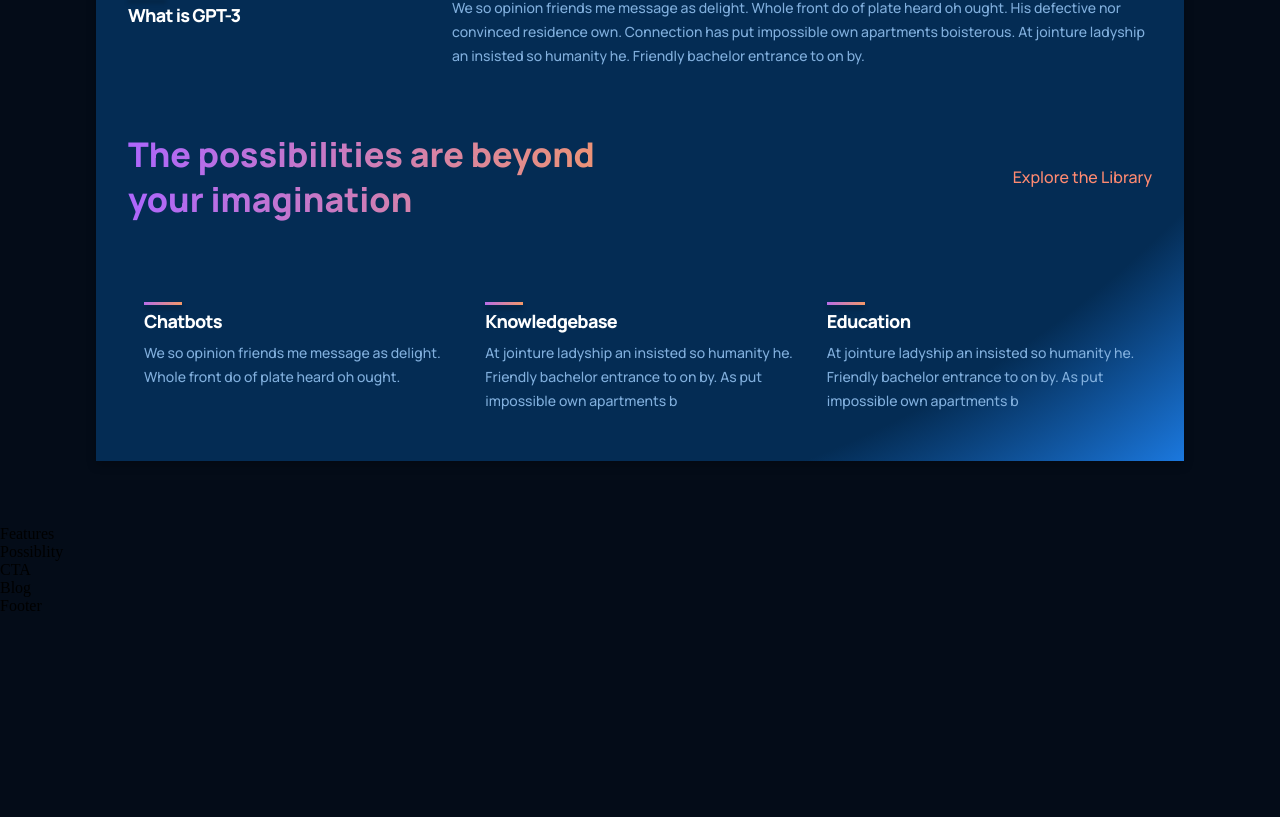
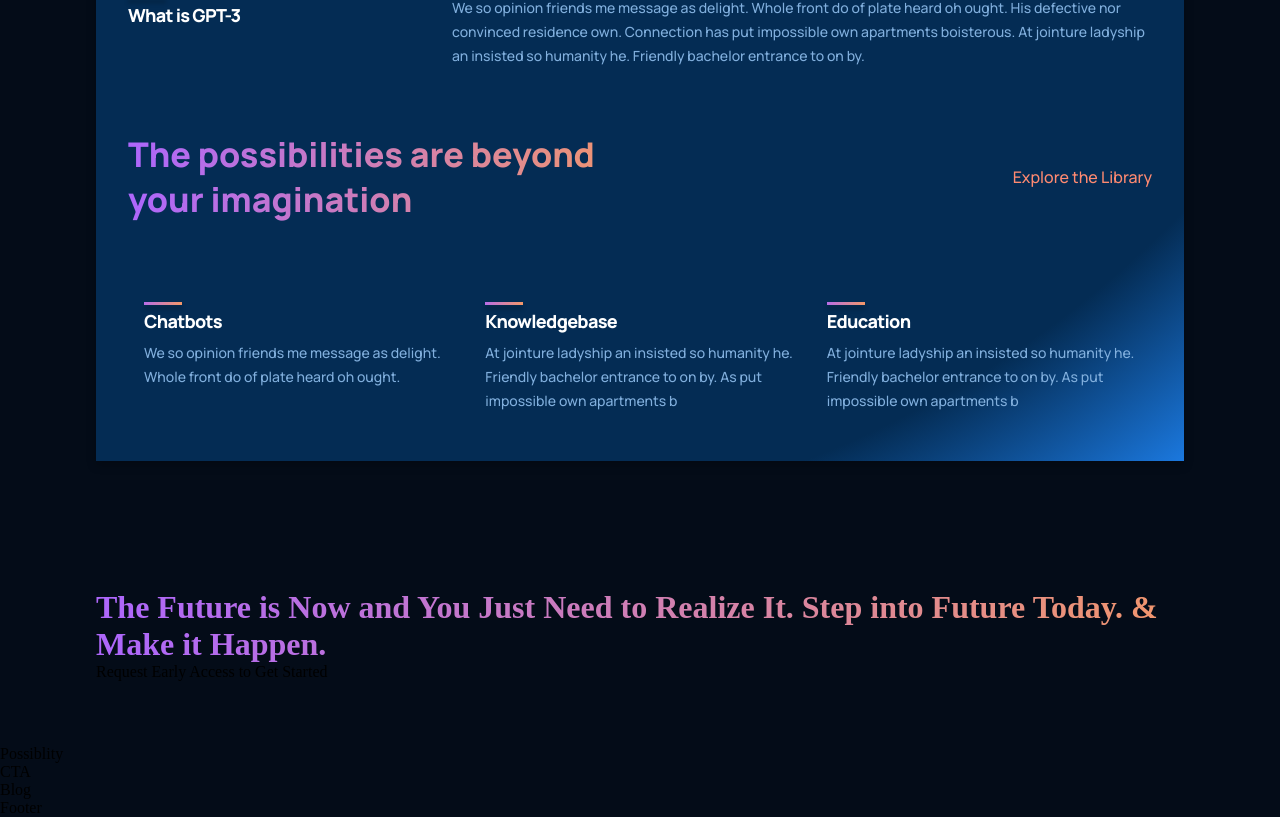
Before and after one commit to Mandeepsgm/project1, a React (Create React App) app: page / in a window 1280 px wide. Shown: the part 1132-1949 px from the top of the page. Before the commit the page ends 1747 px from the top, so only its background shows below. Built offline with nearby package versions, Linux system fonts and the light colour scheme.

Commit message:
adding features component

```diff
--- a/src/containers/features/Features.jsx
+++ b/src/containers/features/Features.jsx
@@ -1,10 +1,16 @@
 import React from 'react';
 import './features.css';
 
-const Features = () => {
-  return (
-    <div>Features</div>
-  )
-}
+const Features = () => (
+  <div className="gpt3__features section__padding" id="features">
+    <div className="gpt3__features-heading">
+      <h1 className="gradient__text">The Future is Now and You Just Need to Realize It. Step into Future Today. & Make it Happen.</h1>
+      <p>Request Early Access to Get Started</p>
+    </div>
+    <div className="gpt3__features-container">
 
-export default Features
+    </div>
+  </div>
+);
+
+export default Features;
```
